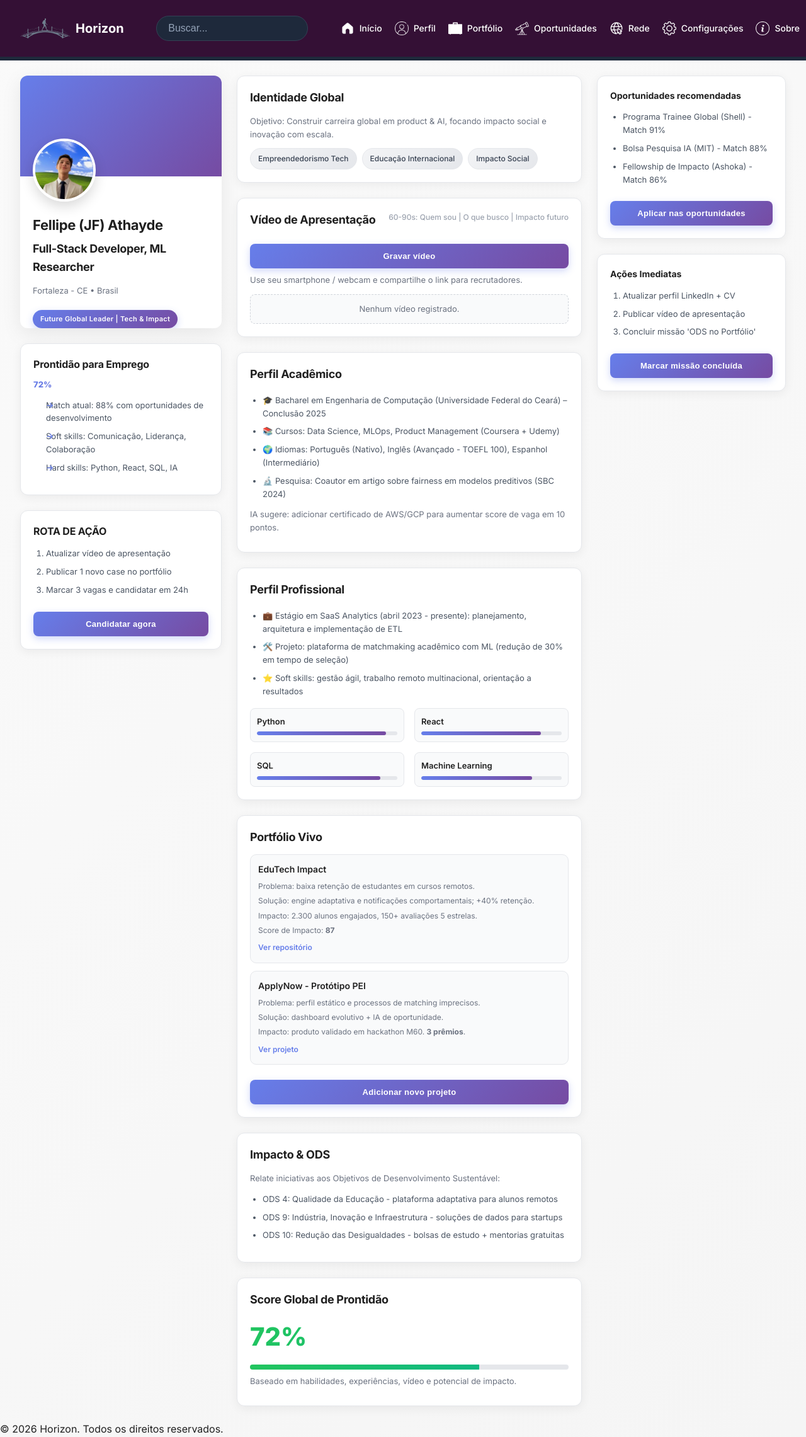
After one commit to JF-Athayde/Horizon, a Flask app: template templates/profile.html in a window 1280 px wide. The commit adds this page. Shown: the whole page at 63% size. Run offline with Flask 3, Linux system fonts and the light colour scheme; the template is opened without the code that fills it, so the values that code supplies are empty.

Commit message:
Flask
JF
Adicionando flask na plataforma, e os templates do jinja2.
Do: Brasil

```diff
--- /dev/null
+++ b/app.py
@@ -0,0 +1,14 @@
+from flask import Flask, render_template
+
+app = Flask(__name__)
+
+@app.route('/')
+def home():
+    return render_template('profile.html')
+
+@app.route('/profile')
+def profile():
+    return render_template('profile.html')
+
+if __name__ == '__main__':
+    app.run(debug=True)
--- /dev/null
+++ b/requirements.txt
@@ -0,0 +1 @@
+Flask==3.0.0
--- a/static/scripts/scripts.js
+++ b/static/scripts/scripts.js
@@ -204,3 +204,32 @@ if (markODSMissionBtn) {
         }
     });
 }
+
+// ================================
+// TABS FOR APPLYNOW
+// ================================
+const tabButtons = document.querySelectorAll('.tab-btn');
+const tabPanes = document.querySelectorAll('.tab-pane');
+
+tabButtons.forEach(btn => {
+    btn.addEventListener('click', () => {
+        // Remove active from all buttons and panes
+        tabButtons.forEach(b => b.classList.remove('active'));
+        tabPanes.forEach(p => p.classList.remove('active'));
+
+        // Add active to clicked button
+        btn.classList.add('active');
+
+        // Show corresponding pane
+        const tabId = btn.dataset.tab;
+        const pane = document.getElementById(tabId);
+        if (pane) {
+            pane.classList.add('active');
+        }
+    });
+});
+
+// ================================
+// DEBUG (opcional)
+// ================================
+// console.log("Script carregado com sucesso 🚀");
--- a/static/styles/header.css
+++ b/static/styles/header.css
@@ -17,7 +17,7 @@ body {
 .header {
     top: 0;
     width: 100%;
-    background: #0f172a;
+    background: #341035;
     color: white;
     z-index: 1000;
 }
--- /dev/null
+++ b/templates/footer.html
@@ -0,0 +1,3 @@
+<footer class="footer">
+    <p>&copy; 2026 Horizon. Todos os direitos reservados.</p>
+</footer>
--- /dev/null
+++ b/templates/header.html
@@ -0,0 +1,68 @@
+<header class="header">
+
+    <!-- Linha 1 -->
+    <div class="top-bar">
+        <!-- MENU -->
+        <div class="menu-toggle" id="menu-toggle">
+            <div class="bar"></div>
+            <div class="bar"></div>
+            <div class="bar"></div>
+        </div>
+
+        <!-- LOGO -->
+        <div class="logo">
+            <img src="{{ url_for('static', filename='assets/logo.png') }}" alt="Horizon">
+            <span>Horizon</span>
+        </div>
+
+        <!-- BUSCA -->
+        <div class="search-box">
+            <input type="text" placeholder="Buscar...">
+        </div>
+
+        <!-- MENU -->
+        <nav class="menu" id="menu">
+            <a href="{{ url_for('home') }}">
+                <img src="{{ url_for('static', filename='icons/home.png') }}">
+                <span>Início</span>
+            </a>
+
+            <a href="{{ url_for('profile') }}">
+                <img src="{{ url_for('static', filename='icons/profile.png') }}">
+                <span>Perfil</span>
+            </a>
+
+            <a href="#portfolio">
+                <img src="{{ url_for('static', filename='icons/resume.png') }}">
+                <span>Portfólio</span>
+            </a>
+
+            <a href="#oportunidades">
+                <img src="{{ url_for('static', filename='icons/oportunites.png') }}">
+                <span>Oportunidades</span>
+            </a>
+
+            <a href="#rede">
+                <img src="{{ url_for('static', filename='icons/net.png') }}">
+                <span>Rede</span>
+            </a>
+
+            <a href="#config">
+                <img src="{{ url_for('static', filename='icons/settings.png') }}">
+                <span>Configurações</span>
+            </a>
+
+            <a href="#sobre">
+                <img src="{{ url_for('static', filename='icons/about.png') }}">
+                <span>Sobre</span>
+            </a>
+        </nav>
+
+    </div>
+
+    <!-- Linha 2 -->
+    <div class="progress-container">
+        <div class="progress-bar" id="progress-bar"></div>
+    </div>
+
+</header>
--- /dev/null
+++ b/templates/model.html
@@ -0,0 +1,25 @@
+<!DOCTYPE html>
+<html lang="pt-br">
+<head>
+    <meta charset="UTF-8">
+    <meta name="viewport" content="width=device-width, initial-scale=1.0">
+    <title>{% block title %}Horizon{% endblock %}</title>
+
+    <link href="https://fonts.googleapis.com/css2?family=Inter:wght@300;400;600;700&display=swap" rel="stylesheet">
+
+    <link rel="stylesheet" href="{{ url_for('static', filename='styles/header.css') }}">
+    <link rel="stylesheet" href="{{ url_for('static', filename='styles/profile.css') }}">
+
+    {% block extra_head %}{% endblock %}
+</head>
+<body>
+    {% block header %}{% endblock %}
+
+    {% block content %}{% endblock %}
+
+    {% block footer %}{% endblock %}
+
+    <script src="{{ url_for('static', filename='scripts/scripts.js') }}"></script>
+    {% block extra_scripts %}{% endblock %}
+</body>
+</html>
--- /dev/null
+++ b/templates/profile.html
@@ -0,0 +1,167 @@
+{% extends "model.html" %}
+
+{% block title %}Perfil - Horizon{% endblock %}
+
+{% block header %}
+{% include "header.html" %}
+{% endblock %}
+
+{% block content %}
+<main class="profile-page">
+    <aside class="profile-sidebar">
+        <div class="card profile-summary">
+            <div class="profile-picture">
+                <img src="{{ url_for('static', filename='assets/jf.png') }}" alt="Foto de Perfil">
+            </div>
+            <h1>Fellipe (JF) Athayde</h1>
+            <h2>Full-Stack Developer, ML Researcher</h2>
+            <p>Fortaleza - CE • Brasil</p>
+            <span class="chip">Future Global Leader | Tech & Impact</span>
+        </div>
+
+        <div class="card quick-stats">
+            <h3>Prontidão para Emprego</h3>
+            <p class="large-score" id="job-readiness">72%</p>
+            <ul>
+                <li>Match atual: 88% com oportunidades de desenvolvimento</li>
+                <li>Soft skills: Comunicação, Liderança, Colaboração</li>
+                <li>Hard skills: Python, React, SQL, IA</li>
+            </ul>
+        </div>
+
+        <div class="card attention">
+            <h3>ROTA DE AÇÃO</h3>
+            <ol>
+                <li>Atualizar vídeo de apresentação</li>
+                <li>Publicar 1 novo case no portfólio</li>
+                <li>Marcar 3 vagas e candidatar em 24h</li>
+            </ol>
+            <button id="apply-jobs">Candidatar agora</button>
+        </div>
+    </aside>
+
+    <section class="profile-content">
+        <div class="card section-identity">
+            <h2>Identidade Global</h2>
+            <p>Objetivo: Construir carreira global em product & AI, focando impacto social e inovação com escala.</p>
+            <div class="tags">
+                <span>Empreendedorismo Tech</span>
+                <span>Educação Internacional</span>
+                <span>Impacto Social</span>
+            </div>
+        </div>
+
+        <div class="card section-video">
+            <div class="section-header">
+                <h2>Vídeo de Apresentação</h2>
+                <small>60-90s: Quem sou | O que busco | Impacto futuro</small>
+            </div>
+            <button id="record-profile-video">Gravar vídeo</button>
+            <p class="hint">Use seu smartphone / webcam e compartilhe o link para recrutadores.</p>
+            <div class="video-state" id="profile-video-state">Nenhum vídeo registrado.</div>
+        </div>
+
+        <div class="card section-academic">
+            <h2>Perfil Acadêmico</h2>
+            <ul>
+                <li>🎓 Bacharel em Engenharia de Computação (Universidade Federal do Ceará) – Conclusão 2025</li>
+                <li>📚 Cursos: Data Science, MLOps, Product Management (Coursera + Udemy)</li>
+                <li>🌍 Idiomas: Português (Nativo), Inglês (Avançado - TOEFL 100), Espanhol (Intermediário)</li>
+                <li>🔬 Pesquisa: Coautor em artigo sobre fairness em modelos preditivos (SBC 2024)</li>
+            </ul>
+            <p class="advice">IA sugere: adicionar certificado de AWS/GCP para aumentar score de vaga em 10 pontos.</p>
+        </div>
+
+        <div class="card section-professional">
+            <h2>Perfil Profissional</h2>
+            <ul>
+                <li>💼 Estágio em SaaS Analytics (abril 2023 - presente): planejamento, arquitetura e implementação de ETL</li>
+                <li>🛠️ Projeto: plataforma de matchmaking acadêmico com ML (redução de 30% em tempo de seleção)</li>
+                <li>⭐ Soft skills: gestão ágil, trabalho remoto multinacional, orientação a resultados</li>
+            </ul>
+
+            <div class="skill-grid">
+                <div>
+                    <h4>Python</h4>
+                    <div class="skill-bar"><span style="width: 92%"></span></div>
+                </div>
+                <div>
+                    <h4>React</h4>
+                    <div class="skill-bar"><span style="width: 85%"></span></div>
+                </div>
+                <div>
+                    <h4>SQL</h4>
+                    <div class="skill-bar"><span style="width: 88%"></span></div>
+                </div>
+                <div>
+                    <h4>Machine Learning</h4>
+                    <div class="skill-bar"><span style="width: 79%"></span></div>
+                </div>
+            </div>
+        </div>
+
+        <div class="card section-portfolio">
+            <h2>Portfólio Vivo</h2>
+            <div class="project">
+                <h4>EduTech Impact</h4>
+                <p>Problema: baixa retenção de estudantes em cursos remotos.</p>
+                <p>Solução: engine adaptativa e notificações comportamentais; +40% retenção.</p>
+                <p>Impacto: 2.300 alunos engajados, 150+ avaliações 5 estrelas.</p>
+                <p>Score de Impacto: <strong>87</strong></p>
+                <a href="https://github.com/jfathayde/edutech-impact" target="_blank">Ver repositório</a>
+            </div>
+            <div class="project">
+                <h4>ApplyNow - Protótipo PEI</h4>
+                <p>Problema: perfil estático e processos de matching imprecisos.</p>
+                <p>Solução: dashboard evolutivo + IA de oportunidade.</p>
+                <p>Impacto: produto validado em hackathon M60. <strong>3 prêmios</strong>.</p>
+                <a href="#">Ver projeto</a>
+            </div>
+            <button id="add-portfolio-item">Adicionar novo projeto</button>
+        </div>
+
+        <div class="card section-ods">
+            <h2>Impacto & ODS</h2>
+            <p>Relate iniciativas aos Objetivos de Desenvolvimento Sustentável:</p>
+            <ul>
+                <li>ODS 4: Qualidade da Educação - plataforma adaptativa para alunos remotos</li>
+                <li>ODS 9: Indústria, Inovação e Infraestrutura - soluções de dados para startups</li>
+                <li>ODS 10: Redução das Desigualdades - bolsas de estudo + mentorias gratuitas</li>
+            </ul>
+        </div>
+
+        <div class="card section-global-score">
+            <h2>Score Global de Prontidão</h2>
+            <div class="score-display" id="global-score">72%</div>
+            <div class="mini-progress"><span style="width:72%"></span></div>
+            <p>Baseado em habilidades, experiências, vídeo e potencial de impacto.</p>
+        </div>
+    </section>
+
+    <aside class="profile-actions">
+        <div class="card">
+            <h3>Oportunidades recomendadas</h3>
+            <ul>
+                <li>Programa Trainee Global (Shell) - Match 91%</li>
+                <li>Bolsa Pesquisa IA (MIT) - Match 88%</li>
+                <li>Fellowship de Impacto (Ashoka) - Match 86%</li>
+            </ul>
+            <button id="apply-recommended">Aplicar nas oportunidades</button>
+        </div>
+
+        <div class="card">
+            <h3>Ações Imediatas</h3>
+            <ol>
+                <li>Atualizar perfil LinkedIn + CV</li>
+                <li>Publicar vídeo de apresentação</li>
+                <li>Concluir missão 'ODS no Portfólio'</li>
+            </ol>
+            <button id="mark-ODS">Marcar missão concluída</button>
+        </div>
+    </aside>
+</main>
+{% endblock %}
+
+{% block footer %}
+{% include "footer.html" %}
+{% endblock %}
```
Also changed, not shown: static/styles/profile.css (+94 -0 lines).
